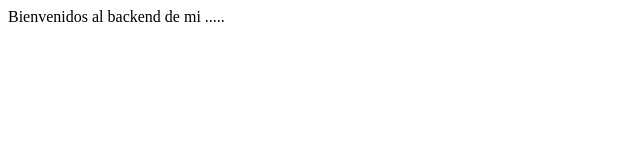
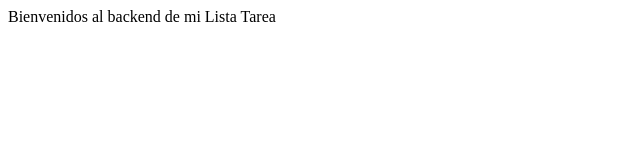
Before and after one commit to joseismaelvargas/backend-Lista, a website: page public/index.html in a window 1280 px wide. Shown: the full height of the page, 0-640 px from the left. Drawn offline with Linux system fonts and the light colour scheme.

Commit message:
Lista Tarea

```diff
--- a/public/index.html
+++ b/public/index.html
@@ -4,10 +4,10 @@
     <meta charset="UTF-8">
     <meta name="Ismael" content="width=device-width, initial-scale=1.0">
     <!-- Agregamos etiquetas -->
-    <title>Backend de ....</title>
+    <title>Backend de Lista Tarea</title>
 
 </head>
 <body>
- <span>Bienvenidos al backend de mi .....</span>
+ <span>Bienvenidos al backend de mi Lista Tarea</span>
 </body>
 </html>
```
